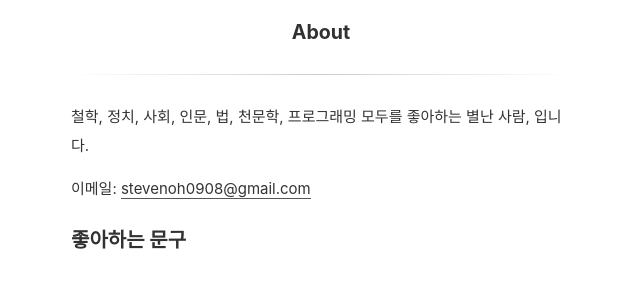
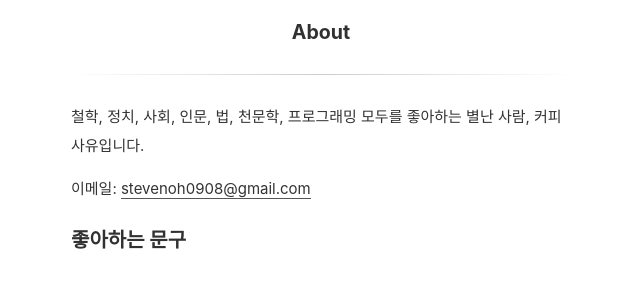
Before and after one commit to stevenoh0908/stevenoh0908.github.io, a Jekyll site: the page built from about.md, in a window 1280 px wide and 900 px high. Shown: the part 151-442 px from the top of the window, without its empty margins (319-959 px from the left). Built offline with Jekyll 4.4.1, drawn with Linux system fonts in a browser that asks for light colours.

Commit message:
Update about.md

```diff
--- a/about.md
+++ b/about.md
@@ -3,7 +3,7 @@ layout: page
 title: About
 ---
 철학, 정치, 사회, 인문, 법, 천문학, 프로그래밍 모두를 좋아하는 별난 사람,
-입니다.
+커피사유입니다.
 
 이메일: <a href="mailto:stevenoh0908@gmail.com">stevenoh0908@gmail.com</a>
 
```
